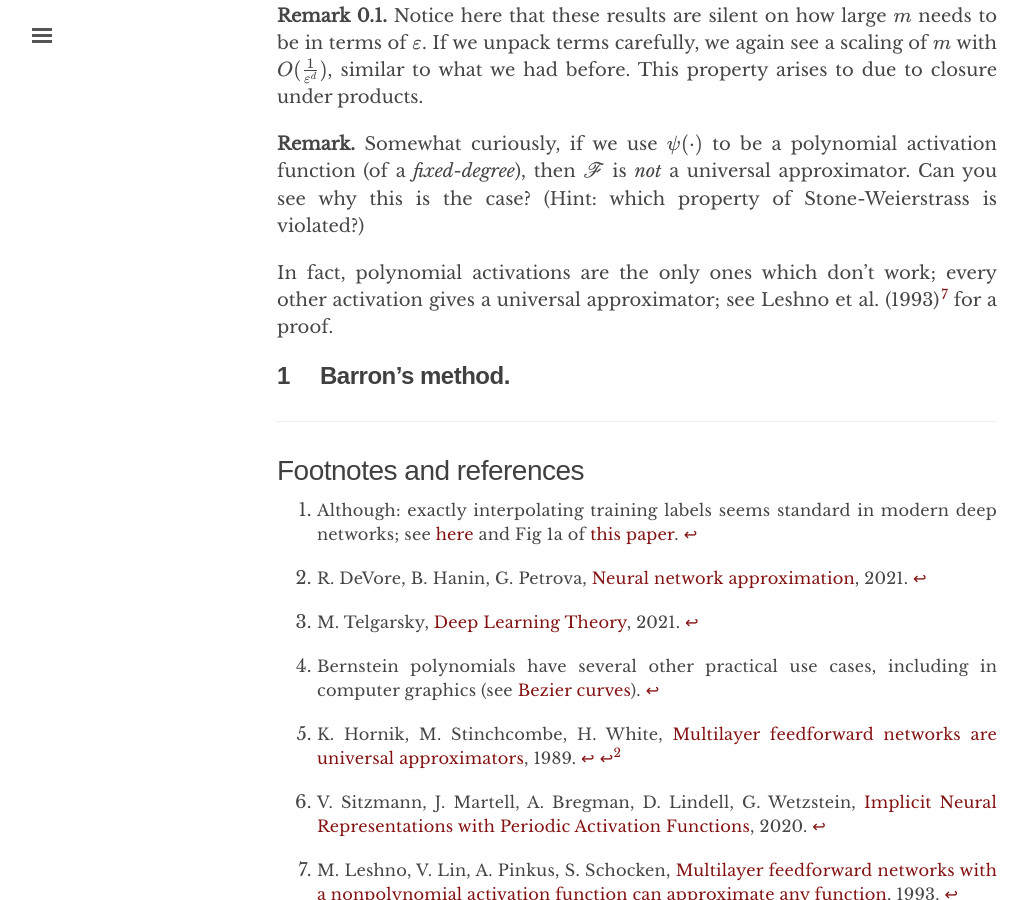
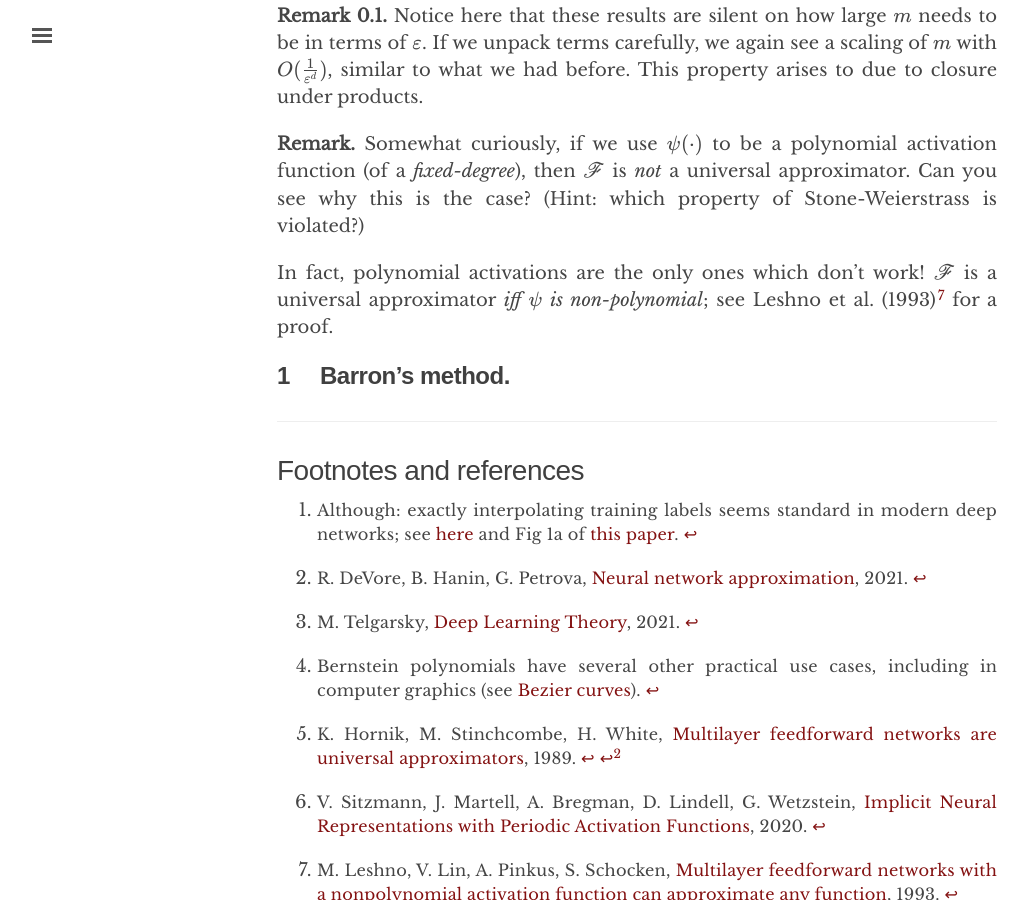
Before and after one commit to chinmayhegde/fodl, a Jekyll site: the page built from _posts/2022-01-17-representation02.md, in a window 1280 px wide and 900 px high, scrolled down 6577 px. Shown: the whole window, without its empty margins (3-1031 px from the left). Built offline with Jekyll 4.4.1, drawn with Linux system fonts in a browser that asks for light colours; nearby versions of some CDN libraries.

Commit message:
Update 2022-01-17-representation02.md

```diff
--- a/_posts/2022-01-17-representation02.md
+++ b/_posts/2022-01-17-representation02.md
@@ -152,12 +152,10 @@ The Weierstrass theorem showed that that the set of *all* polynomials is a unive
 
 **Theorem**{:.label #stoneweierstrass}
   (*Stone-Weierstrass, 1948.*) $\F$ is a universal approximator if the following hold:
-
   1. Every $f \in F$ is continuous.
   2. $\forall~x$, there exists $f \in \F$ s.t. $f(x) \neq 0$.
   3. (*Separation*) $\forall~x, x',~x\neq x',$ there exists $f \in \F$ s.t. $f(x) \neq f(x')$.
   4. (*Closure*) $\f$ is closed under additions and multiplications.
-
 {:.theorem}
 
 
@@ -212,7 +210,7 @@ as the space of all possible single-hidden-layer networks with activation $\psi$
 **Remark**{:.label #remunivapprox3}
   Somewhat curiously, if we use $\psi(\cdot)$ to be a polynomial activation function (of a *fixed-degree*), then $\f$ is *not* a universal approximator. Can you see why this is the case? (Hint: which property of Stone-Weierstrass is violated?)
 
-  In fact, polynomial activations are the only ones which don't work; every other activation gives a universal approximator; see Leshno et al. (1993)[^leshno] for a proof.
+  In fact, polynomial activations are the only ones which don't work! $\f$ is a universal approximator *iff $\psi$ is non-polynomial*; see Leshno et al. (1993)[^leshno] for a proof.
 {:.remark}
 
 
```
